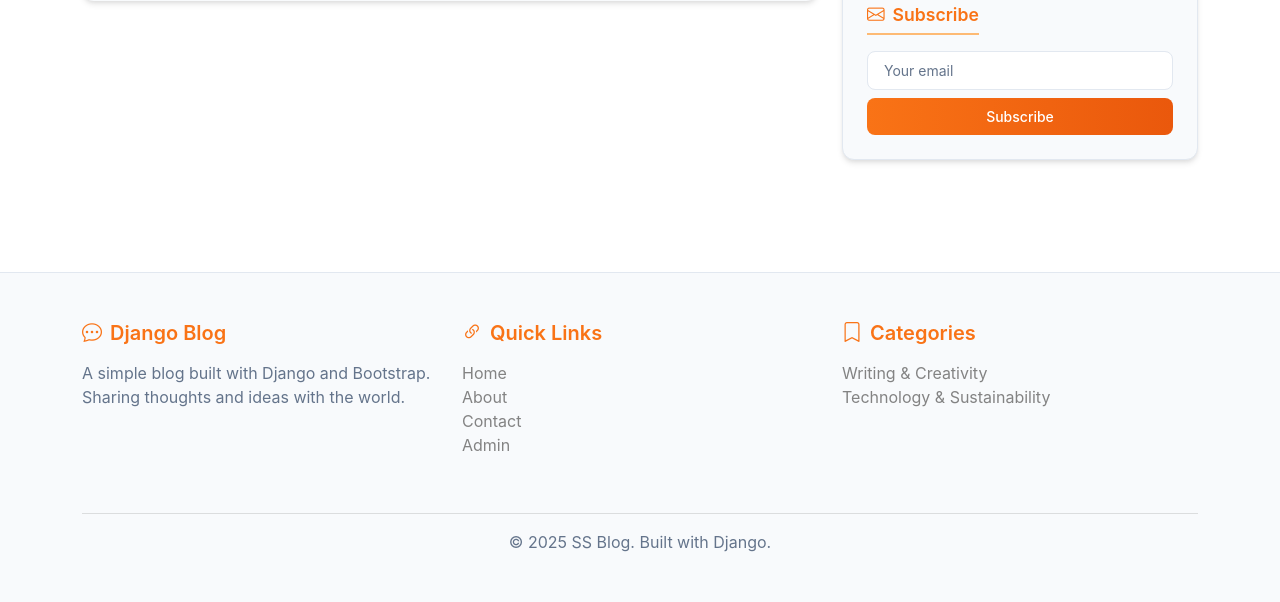
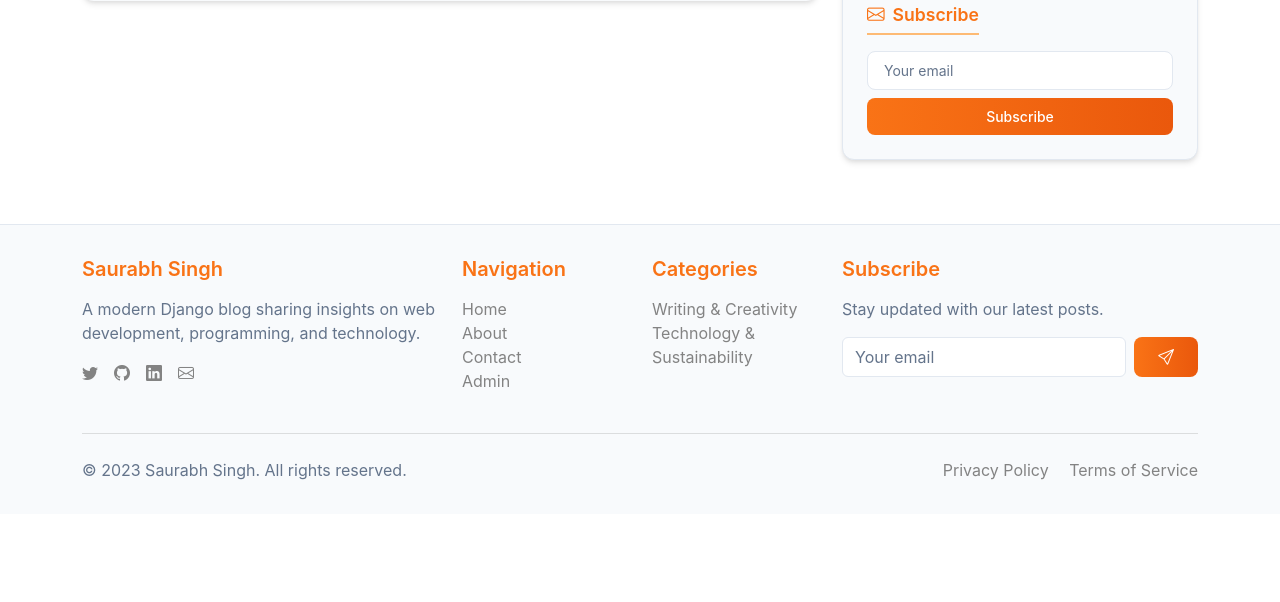
Before and after one commit to Saurabh-Singh02/Django-Blog, a Django app: a page that uses blog_project/templates/blog/includes/footer.html in a window 1280 px wide. Shown: the part 748-1350 px from the top of the page. After the commit the page ends 1228 px from the top, so only its background shows below. Run offline with Django 5.2, Linux system fonts and the light colour scheme; data comes from the database, SQL or seed files in the repository.

Commit message:
Revamp footer with new author info and layout
Updated footer content to reflect new author and blog description, added social media links, and improved layout.

```diff
--- a/blog_project/templates/blog/includes/footer.html
+++ b/blog_project/templates/blog/includes/footer.html
@@ -1,37 +1,61 @@
-        <footer class="blog-footer mt-5 py-5">
+<footer class="blog-footer">
     <div class="container">
         <div class="row">
-                    <div class="col-md-4 mb-4">
-                        <h5><i class="bi bi-chat-dots me-2"></i>Django Blog</h5>
-                        <p class="text-muted">A simple blog built with Django and Bootstrap. Sharing thoughts and ideas with the world.</p>
+            <div class="col-lg-4 mb-4 mb-lg-0">
+                <h5>Saurabh Singh</h5>
+                <p class="text-muted">A modern Django blog sharing insights on web development, programming, and technology.</p>
+                <div class="d-flex gap-3">
+                    <a href="#" class="text-decoration-none">
+                        <i class="bi bi-twitter"></i>
+                    </a>
+                    <a href="#" class="text-decoration-none">
+                        <i class="bi bi-github"></i>
+                    </a>
+                    <a href="#" class="text-decoration-none">
+                        <i class="bi bi-linkedin"></i>
+                    </a>
+                    <a href="#" class="text-decoration-none">
+                        <i class="bi bi-envelope"></i>
+                    </a>
                 </div>
-                    <div class="col-md-4 mb-4">
-                        <h5><i class="bi bi-link-45deg me-2"></i>Quick Links</h5>
+            </div>
+            <div class="col-lg-2 col-6 mb-4 mb-lg-0">
+                <h5>Navigation</h5>
                 <ul class="list-unstyled">
-                            <li><a href="{% url 'blog:post_list' %}" class="text-decoration-none">Home</a></li>
-                            <li><a href="#" class="text-decoration-none">About</a></li>
-                            <li><a href="#" class="text-decoration-none">Contact</a></li>
-                            <li><a href="/admin/" class="text-decoration-none">Admin</a></li>
+                    <li><a href="{% url 'blog:post_list' %}">Home</a></li>
+                    <li><a href="#">About</a></li>
+                    <li><a href="#">Contact</a></li>
+                    <li><a href="/admin/">Admin</a></li>
                 </ul>
             </div>
-                    <div class="col-md-4 mb-4">
-                        <h5><i class="bi bi-bookmark me-2"></i>Categories</h5>
+            <div class="col-lg-2 col-6 mb-4 mb-lg-0">
+                <h5>Categories</h5>
                 <ul class="list-unstyled">
                     {% for category in categories|slice:":5" %}
-                            <li>
-                                <a href="{% url 'blog:category_posts' category.slug %}" class="text-decoration-none">
-                                    {{ category.name }}
-                                </a>
-                            </li>
-                            {% empty %}
-                            <li class="text-muted">No categories yet</li>
+                    <li><a href="{% url 'blog:category_posts' category.slug %}">{{ category.name }}</a></li>
                     {% endfor %}
                 </ul>
             </div>
+            <div class="col-lg-4">
+                <h5>Subscribe</h5>
+                <p class="text-muted">Stay updated with our latest posts.</p>
+                <form class="d-flex">
+                    <input type="email" class="form-control me-2" placeholder="Your email">
+                    <button type="submit" class="btn btn-primary">
+                        <i class="bi bi-send"></i>
+                    </button>
+                </form>
             </div>
-                <hr>
-                <p class="text-center text-muted mb-0">
-                    © {% now "Y" %} SS Blog. Built with Django.
-                </p>
+        </div>
+        <hr class="my-4">
+        <div class="row align-items-center">
+            <div class="col-md-6">
+                <p class="text-muted mb-0">&copy; 2023 Saurabh Singh. All rights reserved.</p>
+            </div>
+            <div class="col-md-6 text-md-end">
+                <a href="#" class="text-decoration-none me-3">Privacy Policy</a>
+                <a href="#" class="text-decoration-none">Terms of Service</a>
+            </div>
+        </div>
     </div>
 </footer>
```
Lines whose indentation alone changed are shown as unchanged.
